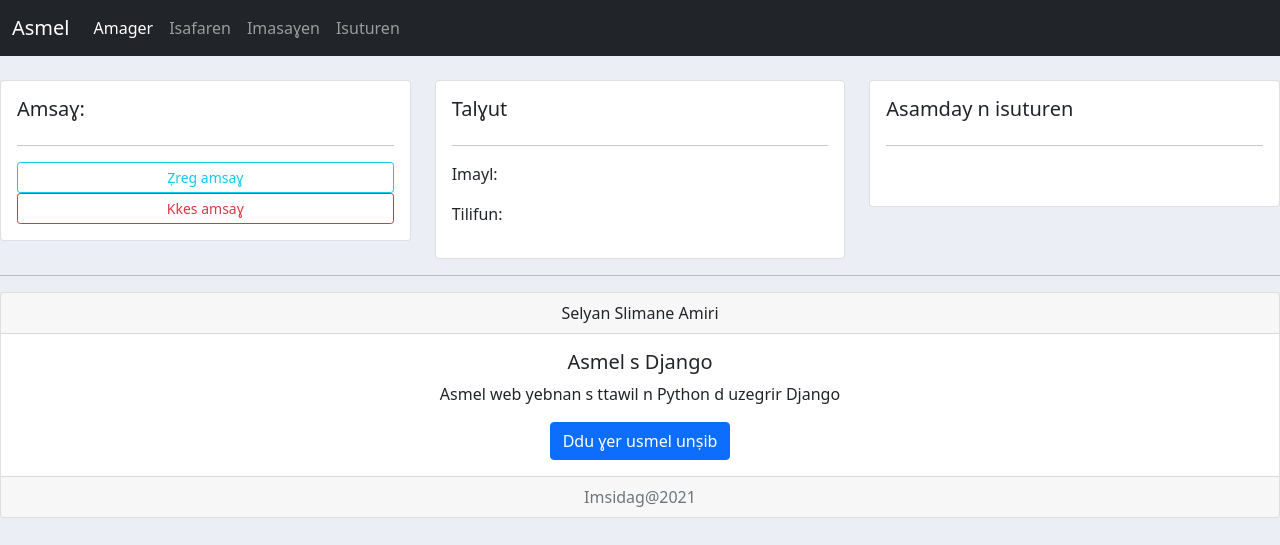
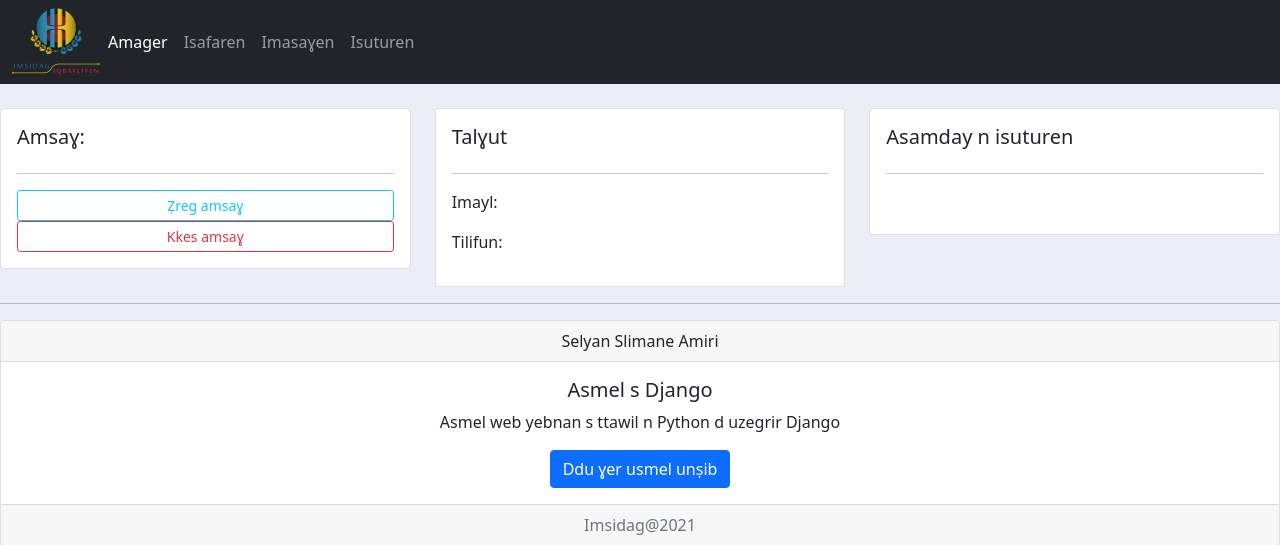
Before and after one commit to SelyanKab/Formation_Django, a Django app: page /client in a window 1280 px wide. Shown: the top 545 px of the page. Run offline with Django 3.2, Linux system fonts and the light colour scheme.

Commit message:
Timerna n ulugu

```diff
--- a/projet/settings.py
+++ b/projet/settings.py
@@ -58,7 +58,7 @@ ROOT_URLCONF = 'projet.urls'
 TEMPLATES = [
     {
         'BACKEND': 'django.template.backends.django.DjangoTemplates',
-        'DIRS': [os.path.join(BASE_DIR,'templates')],
+        'DIRS': [os.path.join(BASE_DIR, 'templates')],
         'APP_DIRS': True,
         'OPTIONS': {
             'context_processors': [
@@ -123,3 +123,4 @@ USE_TZ = True
 
 STATIC_URL = '/static/'
 STATICFILES_DIRS = [os.path.join(BASE_DIR, 'static')]
+MEDIA_URL = '/images/'
--- a/templates/base/navbar.html
+++ b/templates/base/navbar.html
@@ -1,6 +1,8 @@
+{% load static %}
 <nav class="navbar navbar-expand-lg navbar-dark bg-dark">
     <div class="container-fluid">
-        <a class="navbar-brand" href="#">Asmel</a>
+
+       <img src="{% static 'images/logo.png'%}">
         <button class="navbar-toggler" type="button" data-bs-toggle="collapse" data-bs-target="#navbarNavAltMarkup"
                 aria-controls="navbarNavAltMarkup" aria-expanded="false" aria-label="Toggle navigation">
             <span class="navbar-toggler-icon"></span>
```
Also changed, not shown: static/images/logo.png (added).
